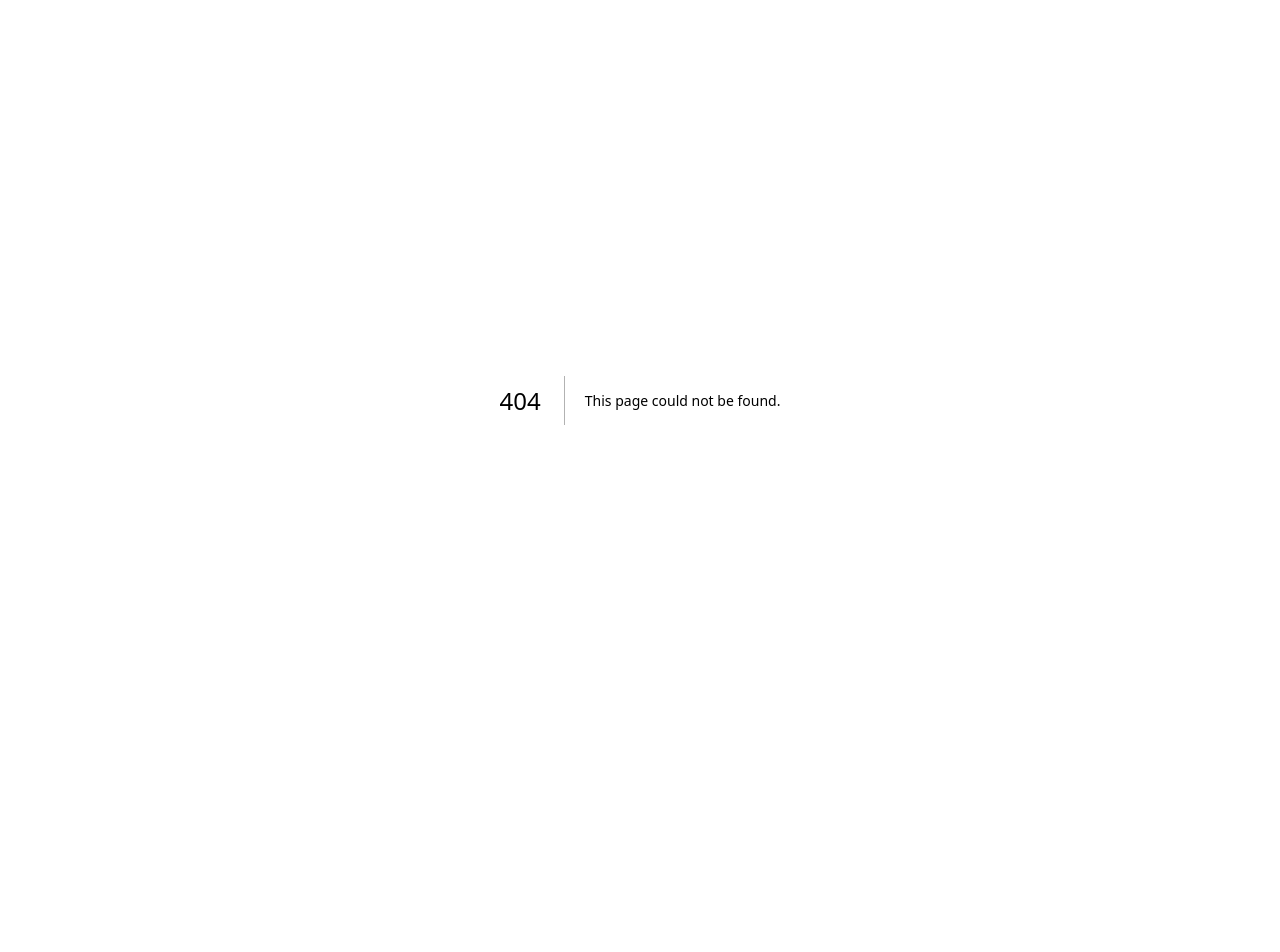
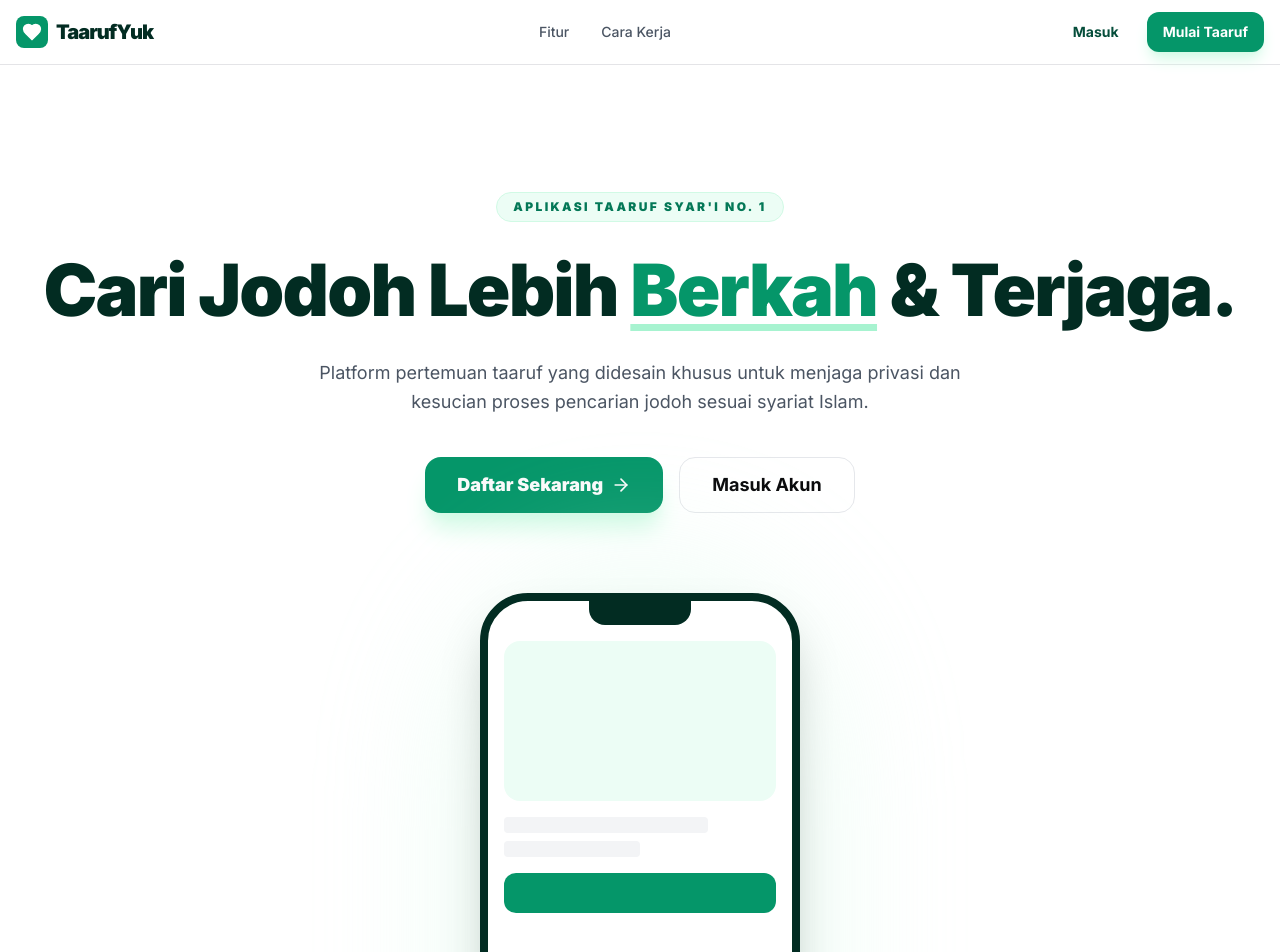
Before and after one commit to adisup331/taaruf, a Next.js app: page / in a window 1280 px wide. Before the commit this address had no page. Shown: the top 952 px of the page. Before the commit the page ends 800 px from the top, so only its background shows below. Built offline with nearby package versions, Linux system fonts and the light colour scheme.

Commit message:
feat:update

```diff
--- a/src/app/login/page.tsx
+++ b/src/app/login/page.tsx
@@ -6,6 +6,8 @@ import { Input } from "@/components/ui/input"
 import { useState, Suspense } from "react"
 import { useRouter, useSearchParams } from "next/navigation"
 import Link from "next/link"
+
+export const dynamic = "force-dynamic";
 
 function LoginForm() {
   const supabase = createClient()
--- /dev/null
+++ b/src/app/page.tsx
@@ -0,0 +1,145 @@
+import Link from "next/link";
+import { Button } from "@/components/ui/button";
+import { Heart, ShieldCheck, Zap, Users, ArrowRight } from "lucide-react";
+
+export default function LandingPage() {
+  return (
+    <div className="flex min-h-screen flex-col bg-white">
+      {/* Header */}
+      <header className="fixed top-0 w-full z-50 bg-white/80 backdrop-blur-md border-b">
+        <div className="container mx-auto px-4 h-16 flex items-center justify-between">
+          <div className="flex items-center gap-2">
+            <div className="bg-emerald-600 p-1.5 rounded-lg text-white">
+              <Heart className="h-5 w-5 fill-current" />
+            </div>
+            <span className="text-xl font-black tracking-tighter text-emerald-950">TaarufYuk</span>
+          </div>
+          <nav className="hidden md:flex items-center gap-8 text-sm font-medium text-gray-600">
+            <a href="#fitur" className="hover:text-emerald-600 transition-colors">Fitur</a>
+            <a href="#cara-kerja" className="hover:text-emerald-600 transition-colors">Cara Kerja</a>
+          </nav>
+          <div className="flex items-center gap-3">
+            <Button variant="ghost" asChild className="hidden sm:inline-flex text-emerald-900 font-bold">
+              <Link href="/login">Masuk</Link>
+            </Button>
+            <Button asChild className="bg-emerald-600 hover:bg-emerald-700 text-white font-bold rounded-xl shadow-lg shadow-emerald-100">
+              <Link href="/register">Mulai Taaruf</Link>
+            </Button>
+          </div>
+        </div>
+      </header>
+
+      <main className="flex-1 pt-16">
+        {/* Hero Section */}
+        <section className="relative py-20 lg:py-32 overflow-hidden">
+          <div className="container mx-auto px-4 relative z-10 text-center">
+            <Badge text="Aplikasi Taaruf Syar'i No. 1" />
+            <h1 className="mt-8 text-5xl lg:text-7xl font-black tracking-tight text-emerald-950 leading-[1.1]">
+              Cari Jodoh Lebih <span className="text-emerald-600 underline decoration-emerald-200 underline-offset-8">Berkah</span> & Terjaga.
+            </h1>
+            <p className="mt-8 text-lg text-gray-600 max-w-2xl mx-auto leading-relaxed">
+              Platform pertemuan taaruf yang didesain khusus untuk menjaga privasi dan kesucian proses pencarian jodoh sesuai syariat Islam.
+            </p>
+            <div className="mt-10 flex flex-col sm:flex-row items-center justify-center gap-4">
+              <Button size="lg" asChild className="h-14 px-8 bg-emerald-600 hover:bg-emerald-700 text-lg font-black rounded-2xl shadow-xl shadow-emerald-100 w-full sm:w-auto">
+                <Link href="/register">Daftar Sekarang <ArrowRight className="ml-2 h-5 w-5" /></Link>
+              </Button>
+              <Button size="lg" variant="outline" asChild className="h-14 px-8 text-lg font-bold border-gray-200 rounded-2xl w-full sm:w-auto">
+                <Link href="/login text-emerald-950">Masuk Akun</Link>
+              </Button>
+            </div>
+
+            {/* Mobile Preview Mockup (Simplified) */}
+            <div className="mt-20 relative mx-auto max-w-[280px] sm:max-w-[320px]">
+              <div className="absolute -inset-10 bg-emerald-100 blur-3xl opacity-30 rounded-full" />
+              <div className="relative border-[8px] border-emerald-950 rounded-[3rem] overflow-hidden shadow-2xl bg-white aspect-[9/19]">
+                <div className="h-6 w-1/3 bg-emerald-950 mx-auto rounded-b-2xl mb-4" />
+                <div className="px-4 space-y-4">
+                  <div className="h-40 w-full bg-emerald-50 rounded-2xl animate-pulse" />
+                  <div className="space-y-2">
+                    <div className="h-4 w-3/4 bg-gray-100 rounded" />
+                    <div className="h-4 w-1/2 bg-gray-100 rounded" />
+                  </div>
+                  <div className="h-10 w-full bg-emerald-600 rounded-xl" />
+                </div>
+              </div>
+            </div>
+          </div>
+        </section>
+
+        {/* Features Section */}
+        <section id="fitur" className="py-24 bg-gray-50/50 border-y border-gray-100">
+          <div className="container mx-auto px-4 text-center">
+            <h2 className="text-3xl lg:text-4xl font-black text-emerald-950">Kenapa Memilih TaarufYuk?</h2>
+            <div className="mt-16 grid grid-cols-1 md:grid-cols-3 gap-8">
+              <FeatureCard
+                icon={<ShieldCheck className="h-8 w-8 text-emerald-600" />}
+                title="Privasi Terjaga"
+                description="Foto profil otomatis di-blur dan hanya bisa dilihat oleh lawan jenis saat sesi taaruf dijadwalkan."
+              />
+              <FeatureCard
+                icon={<Zap className="h-8 w-8 text-emerald-600" />}
+                title="Sistem Realtime"
+                description="Dapatkan notifikasi instan saat ada permintaan masuk atau saat admin mengatur meja pertemuan."
+              />
+              <FeatureCard
+                icon={<Users className="h-8 w-8 text-emerald-600" />}
+                title="Pendampingan Panitia"
+                description="Seluruh proses dipantau dan diatur oleh panitia profesional untuk menjaga adab islami."
+              />
+            </div>
+          </div>
+        </section>
+
+        {/* Call to Action */}
+        <section className="py-24 bg-emerald-900">
+          <div className="container mx-auto px-4 text-center">
+            <h2 className="text-3xl lg:text-5xl font-black text-white leading-tight">
+              Siap Menuju Ikatan <br className="hidden md:block" /> yang Halal & Berkah?
+            </h2>
+            <p className="mt-6 text-emerald-100/60 max-w-xl mx-auto">
+              Bergabunglah dengan ratusan peserta lainnya di event taaruf terdekat kami.
+            </p>
+            <Button size="lg" asChild className="mt-10 h-16 px-12 bg-white text-emerald-900 hover:bg-emerald-50 text-xl font-black rounded-2xl shadow-2xl">
+              <Link href="/register text-emerald-900">Mulai Sekarang</Link>
+            </Button>
+          </div>
+        </section>
+      </main>
+
+      {/* Footer */}
+      <footer className="py-12 border-t border-gray-100">
+        <div className="container mx-auto px-4 flex flex-col md:flex-row items-center justify-between gap-6">
+          <div className="flex items-center gap-2">
+            <Heart className="h-5 w-5 text-emerald-600 fill-current" />
+            <span className="font-bold text-emerald-950 uppercase tracking-widest text-xs">TaarufYuk © 2026</span>
+          </div>
+          <div className="flex gap-8 text-xs font-bold text-gray-400 uppercase tracking-widest">
+            <a href="#" className="hover:text-emerald-600">Kebijakan Privasi</a>
+            <a href="#" className="hover:text-emerald-600">Syarat & Ketentuan</a>
+          </div>
+        </div>
+      </footer>
+    </div>
+  );
+}
+
+function Badge({ text }: { text: string }) {
+  return (
+    <span className="inline-flex items-center px-4 py-1.5 rounded-full text-xs font-black uppercase tracking-[0.2em] bg-emerald-50 text-emerald-700 border border-emerald-100">
+      {text}
+    </span>
+  );
+}
+
+function FeatureCard({ icon, title, description }: { icon: React.ReactNode, title: string, description: string }) {
+  return (
+    <div className="p-10 bg-white rounded-[2.5rem] border border-gray-100 shadow-xl shadow-gray-200/20 text-left hover:-translate-y-2 transition-transform duration-300 group">
+      <div className="p-4 bg-emerald-50 rounded-2xl inline-block group-hover:bg-emerald-600 group-hover:text-white transition-colors duration-300">
+        {icon}
+      </div>
+      <h3 className="mt-8 text-xl font-black text-emerald-950">{title}</h3>
+      <p className="mt-4 text-gray-500 leading-relaxed">{description}</p>
+    </div>
+  );
+}
--- a/src/app/register-profile/page.tsx
+++ b/src/app/register-profile/page.tsx
@@ -5,6 +5,8 @@ import { useRouter, useSearchParams } from "next/navigation"
 import { Button } from "@/components/ui/button"
 import { Input } from "@/components/ui/input"
 import { createClient } from "@/lib/supabase/client"
+
+export const dynamic = "force-dynamic";
 
 function RegisterProfileForm() {
   const router = useRouter()
```
